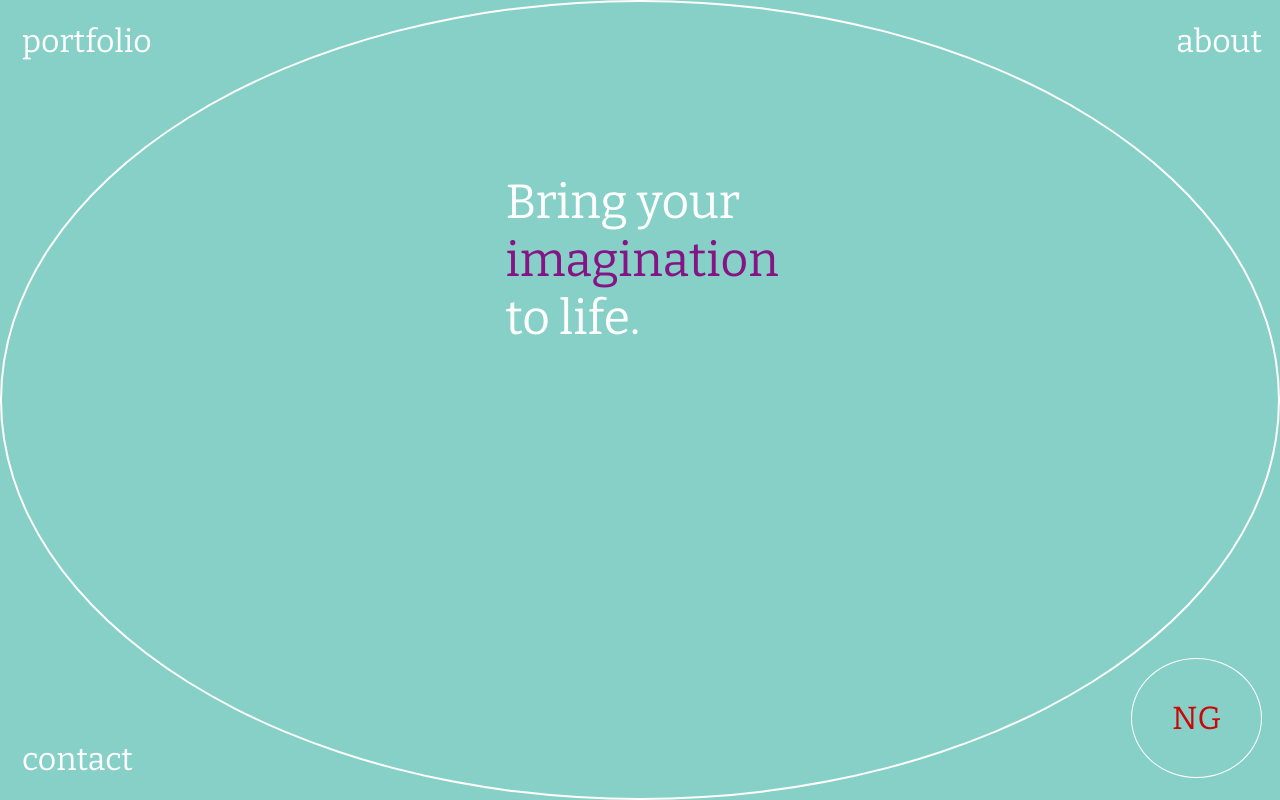
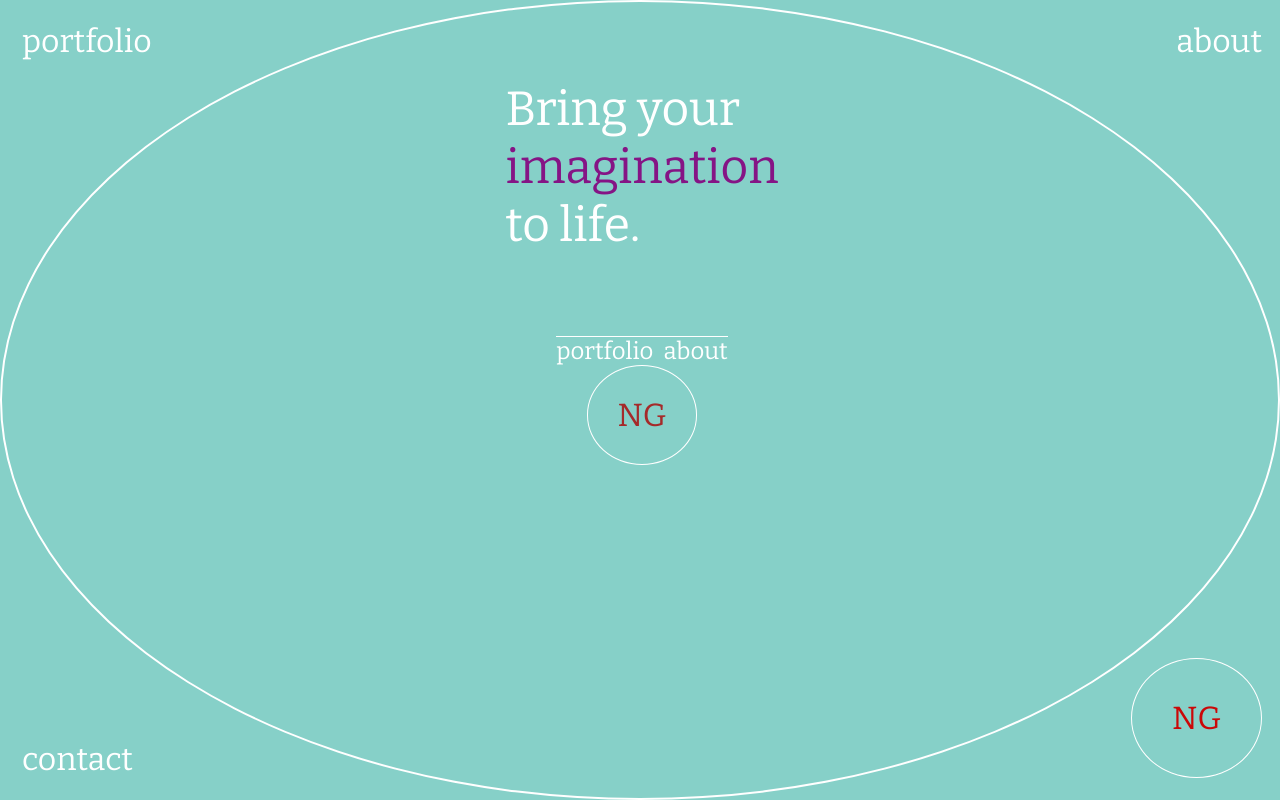
Before and after one commit to ngillca/ngartifact, a plain HTML site: page index.html in a window 1280 px wide. Shown: the top 800 px of the page. Drawn offline with nearby package versions, Linux system fonts and the light colour scheme.

Commit message:
Design iteration.

```diff
--- a/css/styles.css
+++ b/css/styles.css
@@ -128,3 +128,39 @@ body {
   width: 70px;
   height: 70px;
 }
+.landing-mobile {
+  margin-top: 30%;
+  font-size: 1.5rem;
+  display: flex;
+  flex-direction: column;
+  align-items: center;
+}
+
+.landing-mobile ul {
+  display: flex;
+  list-style: none;
+  border-top: 1px solid white;
+  gap: 10px;
+}
+
+.landing-mobile li {
+}
+
+.landing-mobile p {
+  font-size: 2rem;
+  color: brown;
+  border: 1px solid white;
+  border-radius: 50%;
+  padding: 30px;
+}
+/* Media Queries */
+@media (max-width: 600px) {
+  .landing-mobile {
+  }
+  .top {
+    display: none;
+  }
+  .bottom {
+    display: none;
+  }
+}
--- a/index.html
+++ b/index.html
@@ -20,7 +20,18 @@
     </section>
     <section class="main">
 
-      <div>Bring your <p style="color: rgb(133, 20, 133);">imagination</p>to life.</div>
+      <div>
+        Bring your <p style="color: rgb(133, 20, 133);">imagination</p>to life.
+        <div class="landing-mobile">
+          <ul>
+            <li>portfolio</li>
+            <li>about</li>
+          </ul>
+          <p class="mobile-logo">NG</p>
+        </div>
+      </div>
+
+
 
     </section>
     <section class="bottom">
```
